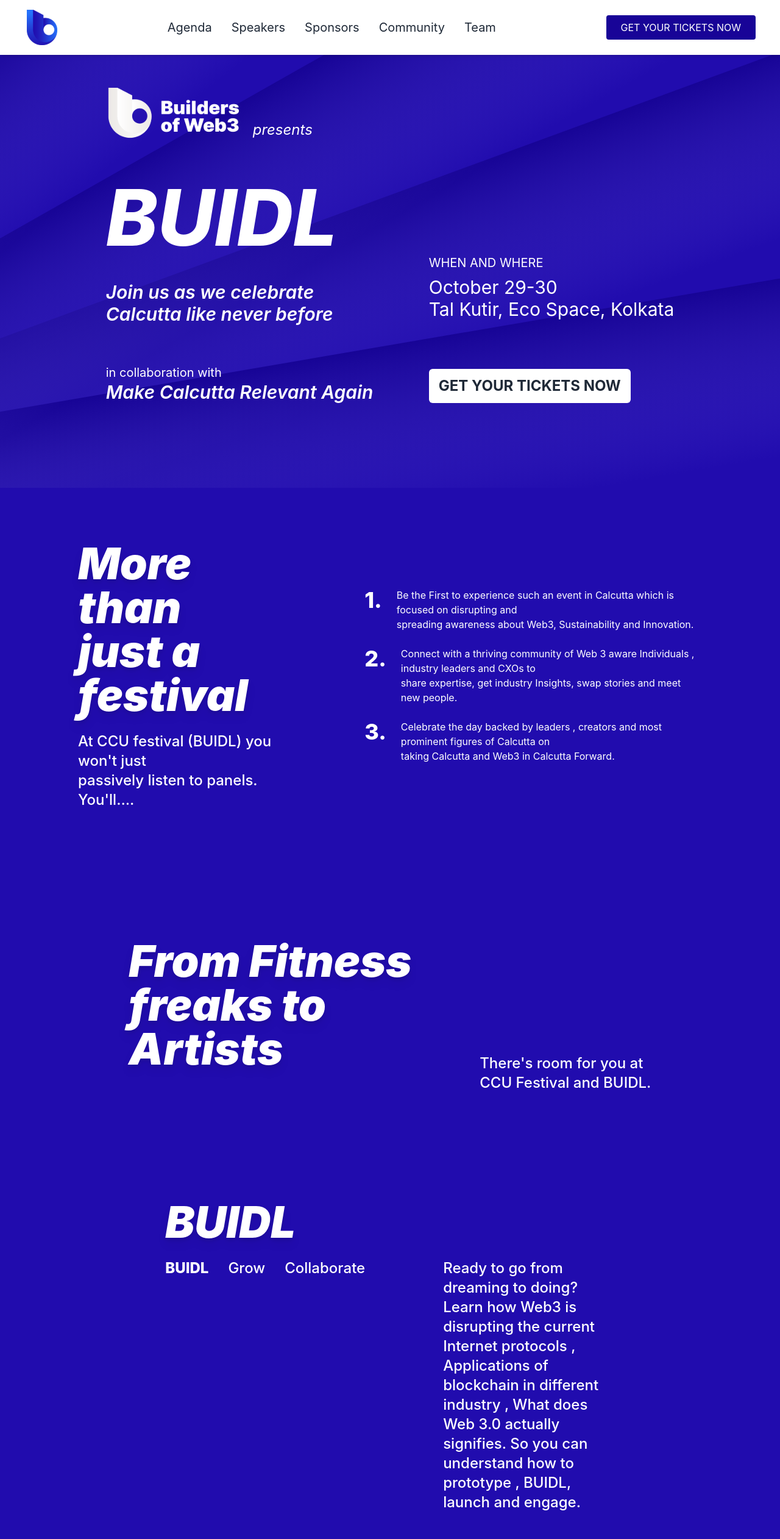
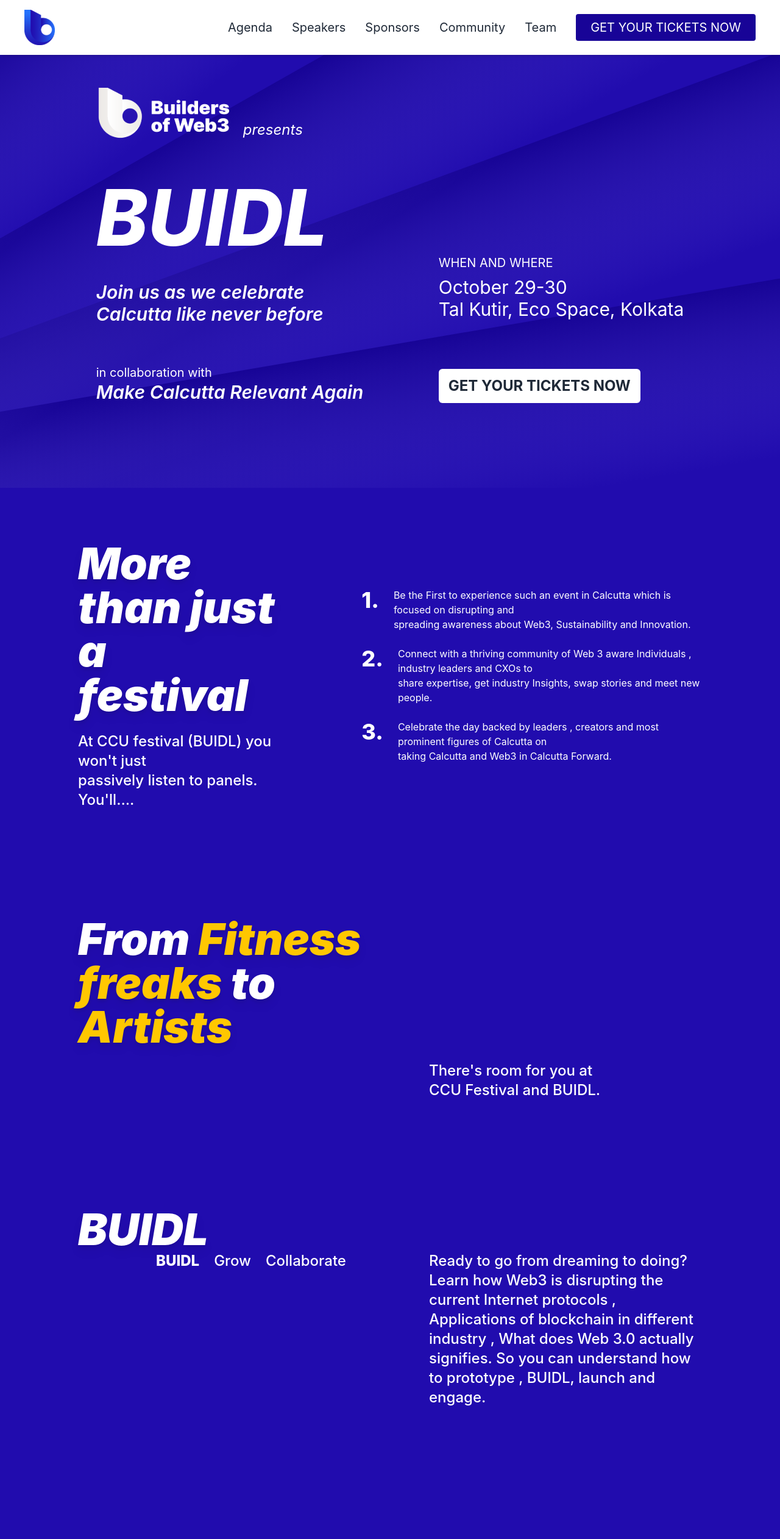
Before and after one commit to builders-of-web3/ccu, a React (Create React App) app: page / in a window 1280 px wide. Shown: the top 2524 px of the page at 61% size. Built offline with nearby package versions, Linux system fonts and the light colour scheme.

Commit message:
Mobile alignment

```diff
--- a/package.json
+++ b/package.json
@@ -4,6 +4,9 @@
   "private": true,
   "homepage": "http://builders-of-web3.github.io/ccu",
   "dependencies": {
+    "@emotion/react": "^11.10.4",
+    "@emotion/styled": "^11.10.4",
+    "@mui/icons-material": "^5.10.6",
     "@testing-library/jest-dom": "^5.16.5",
     "@testing-library/react": "^13.4.0",
     "@testing-library/user-event": "^13.5.0",
--- a/src/components/Hero.jsx
+++ b/src/components/Hero.jsx
@@ -3,18 +3,18 @@
 
 const Hero = () => {
     return (
-        <div className={'h-screen w-screen bg-cover bg-no-repeat flex items-center'} style={{ backgroundImage: `url(${heroBg})` }}>
-            <div className={'flex w-[80vw] mx-auto items-end justify-around h-fit'}>
+        <div className={'h-screen w-screen bg-cover bg-no-repeat flex items-center mt-[100px] md:mt-0'} style={{ backgroundImage: `url(${heroBg})` }}>
+            <div className={'flex md:flex-row flex-col w-[90vw] md:w-[80vw] mx-auto md:items-end justify-around h-fit gap-16'}>
                 <div className={'flex flex-col gap-16'}>
-                    <div className={'flex gap-5 items-end'}>
+                    <div className={'gap-5 items-end hidden md:flex'}>
                         <img src={bow3FullLogoWhite} alt={''} />
                         <div className={'text-2xl italic'}>presents</div>
                     </div>
                     <div className={'flex flex-col gap-10 italic'}>
-                        <div className={'text-9xl font-extrabold'}>BUIDL</div>
+                        <div className={'text-8xl md:text-9xl font-extrabold'}>BUIDL</div>
                         <div>
-                            <div className={'text-3xl font-semibold'}>Join us as we celebrate</div>
-                            <div className={'text-3xl font-semibold'}>Calcutta like never before</div>
+                            <div className={'text-2xl md:text-3xl font-semibold'}>Join us as we celebrate</div>
+                            <div className={'text-2xl md:text-3xl font-semibold'}>Calcutta like never before</div>
                         </div>
                     </div>
                     <div>
@@ -25,16 +25,14 @@
                 <div className={'flex flex-col gap-20 '}>
                     <a href="https://goo.gl/maps/3Y72yiKP2riN5EeV9" target="_blank" rel="noopener noreferrer">
                         <div className='cursor-pointer'>
-                            <div className={'text-xl'}>WHEN AND WHERE</div>
-                            <div className={'text-3xl mt-2'}>October 29-30</div>
-                            <div className={'text-3xl'}>Tal Kutir, Eco Space, Kolkata</div>
+                            <div className={'text-lg md:text-xl'}>WHEN AND WHERE</div>
+                            <div className={'text-2xl md:text-3xl mt-2'}>October 29-30</div>
+                            <div className={'text-2xl md:text-3xl'}>Tal Kutir, Eco Space, Kolkata</div>
                         </div>
                     </a>
 
-                    <a href="https://bit.ly/bow3-ccu-fest" rel="noopener noreferrer" target='_blank' >
-                        <button className={'bg-white text-gray-800 rounded-md px-4 py-3 w-fit text-2xl font-bold'}>
+                    <a href="https://bit.ly/bow3-ccu-fest" rel="noopener noreferrer" target='_blank' className={'bg-white text-gray-800 rounded-md px-4 py-3 w-fit text-xl md:text-2xl font-bold mx-auto md:mx-0'} >
                             GET YOUR TICKETS NOW
-                        </button>
                     </a>
 
                 </div>
--- a/src/components/Nav.jsx
+++ b/src/components/Nav.jsx
@@ -1,5 +1,6 @@
 import React, { useState } from 'react'
 import { BuilderOfWeb3Logo } from '../assets';
+import {MenuRounded} from "@mui/icons-material";
 // import logo192 from './public/logo192.png';
 //import Button from './Button';
 
@@ -13,33 +14,28 @@
   ];
   let [open, setOpen] = useState(false);
   return (
-    <nav className='shadow-md w-full fixed z-20 top-0 left-0'>
+      <nav className='shadow-md fixed z-20 top-0 w-screen'>
         <div className='md:flex items-center justify-between bg-white py-4 md:px-10 px-7'>
-        <div className='font-bold text-2xl cursor-pointer flex items-center font-[Poppins] text-gray-800'>
-          <span className='text-3xl text-indigo-600 mr-1 pt-2'>
-          </span>
+
+          <div className={'flex w-full md:w-fit justify-between items-center'}>
             <img className='w-[50px]' src={BuilderOfWeb3Logo} alt='logo' />
+            <button onClick={() => setOpen(!open)} className='md:hidden text-black'>
+              <MenuRounded />
+            </button>
           </div>
 
-        <div onClick={() => setOpen(!open)} className='text-3xl absolute right-8 top-6 cursor-pointer md:hidden'>
-          <ion-icon name={open ? 'close' : 'menu'}></ion-icon>
-        </div>
-
-
-        <ul className={`md:flex md:items-center md:pb-0 pb-12 absolute md:static bg-white md:z-auto z-[-1] left-0 w-full md:w-auto md:pl-0 pl-9 transition-all duration-500 ease-in ${open ? 'top-20 ' : 'top-[-490px]'}`}>
+          <div className={`text-xl text-gray-800 flex md:flex-row flex-col gap-8 items-center overflow-y-hidden ${open ? 'h-fit' : 'md:h-fit h-0'}`}>
+            <>
               {
                 Links.map((link) => (
-              <li key={link.name} className='md:ml-8 text-xl md:my-0 my-7'>
-                <a href={link.link} className='text-gray-800'>{link.name}</a>
-              </li>
+                      <a href={link.link}>{link.name}</a>
                 ))
               }
-        </ul>
-        <a href="https://bit.ly/bow3-ccu-fest" target="_blank" rel="noopener noreferrer">
-          <button className='bg-[#180497] text-white font-[Inter] py-2 px-6 rounded md:ml-8'>
+            </>
+            <a className='bg-[#180497] text-white font-[Inter] py-2 px-6 rounded' href="https://bit.ly/bow3-ccu-fest" target="_blank" rel="noopener noreferrer">
               GET YOUR TICKETS NOW
-          </button>
             </a>
+          </div>
 
         </div>
       </nav>
--- a/src/components/Section1.jsx
+++ b/src/components/Section1.jsx
@@ -2,14 +2,14 @@
 
 const Section1 = () => {
   return (
-    <div className='text-white font-Inter space-x-[10vw] flex items-center justify-between my-[11vh]'>
+    <div className='text-white font-Inter flex md:flex-row flex-col items-start md:items-center justify-between my-[11vh] gap-16'>
 
-      <div>
-        <div className='font-Inter text-white text-7xl font-black italic drop-shadow-lg shadow-black'>
+      <div className={"md:w-[50%]"}>
+        <div className='font-Inter text-white text-6xl md:text-7xl font-black italic drop-shadow-lg shadow-black'>
           More <br /> than just a <br /> festival
         </div>
 
-        <div className='text-2xl font-medium mt-6'>
+        <div className='text-xl md:text-2xl font-medium mt-6'>
           At CCU festival (BUIDL) you won't just <br /> passively listen to panels. You'll….
         </div>
       </div>
--- a/src/components/Section2.jsx
+++ b/src/components/Section2.jsx
@@ -41,14 +41,12 @@
 
 
     return (
-        <div className='text-white font-Inter flex items-center justify-between my-[11vh]'>
+        <div className='text-white font-Inter flex md:flex-row flex-col my-[11vh] text-left md:h-[300px] gap-16'>
 
-            <div>
-                <div className='font-Inter text-white text-7xl  w-[45vw] font-black italic drop-shadow-lg shadow-black'>
-                    From {newName[1]} to <br /> {newName[2]}
-                </div>
+            <div className='text-6xl md:text-7xl font-black italic drop-shadow-lg shadow-black md:w-[50%] place-self-start'>
+                From <span className='text-[#FFC700]'> {Object.values(newName)[0]} </span> to <span className='text-[#FFC700]'> {Object.values(newName)[1]} </span>
             </div>
-            <div className='text-2xl box-content w-[22vw] font-medium mt-6 pt-[25vh]'>
+            <div className='text-2xl box-content md:w-[22vw] font-medium place-self-end'>
                 There's room for you at CCU Festival and BUIDL.
             </div>
 
--- a/src/components/Section3.jsx
+++ b/src/components/Section3.jsx
@@ -11,13 +11,12 @@
     const [contentNum, setContentNum] = useState(0);
 
     return (
-        <div className='text-white font-Inter flex space-x-[10vw] justify-between my-[11vh]'>
-
-            <div>
-                <div className='font-Inter text-white text-7xl font-black italic drop-shadow-lg shadow-black'>
-                    BUIDL
-                </div>
-                <div className='text-2xl font-medium mt-6 flex space-x-8'>
+        <div className='text-white font-Inter flex flex-col space-x-[10vw] justify-between my-[11vh]'>
+            <div className='text-7xl font-black italic drop-shadow-lg shadow-black'>
+                BUIDL
+            </div>
+            <div className={"flex justify-between"}>
+                <div className='text-2xl font-medium flex gap-6'>
                     <div className={`cursor-pointer ${contentNum === 0 ? "font-extrabold": ""}`} onClick={() => setContentNum(0)}>
                         BUIDL
                     </div>
@@ -28,10 +27,9 @@
                         Collaborate
                     </div>
                 </div>
-            </div>
-            <div className='text-2xl box-content w-[22vw] font-medium mt-6 pt-[9vh]'>
-                {content[contentNum]}
-
+                <div className='text-2xl box-content w-[50%] font-medium'>
+                    {content[contentNum]}
+                </div>
             </div>
 
         </div>
```
Also changed, not shown: 1 other file (tests, documents, lock files or other folders). Lines whose indentation alone changed are shown as unchanged.
